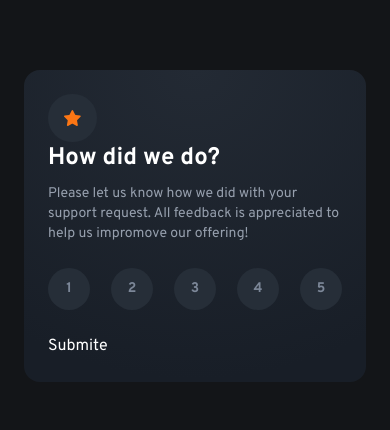
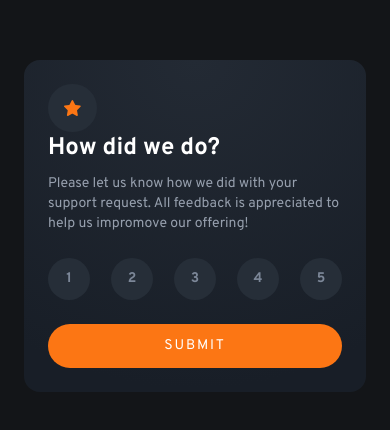
Before and after one commit to nat1zinha/feedback-03ta, a React (Vite) app: page / in a window 390 px wide. Shown: the part 196-626 px from the top of the page. Built offline with nearby package versions, Linux system fonts and the light colour scheme.

Commit message:
primeiro card do mobile finalizado

```diff
--- a/src/App.jsx
+++ b/src/App.jsx
@@ -24,7 +24,8 @@
       h-10.5 rounded-full text-medium-grey text-sm font-bold"/>
     </div>
 
-    <button>Submite</button>
+    <button className="bg-orange w-full py-3 rounded-3xl
+    uppercase text-sm tracking-1">Submit</button>
     </div>
   )
 }
--- a/src/index.css
+++ b/src/index.css
@@ -6,6 +6,8 @@
   --color-light-grey: #969FAD;
   --color-medium-grey: #7C8798;
   --color-orange: #FC7614;
+
+  --tracking-1: 1.867px;
 
   --font-overpass: "Overpass", "sans-serif";
 
```
